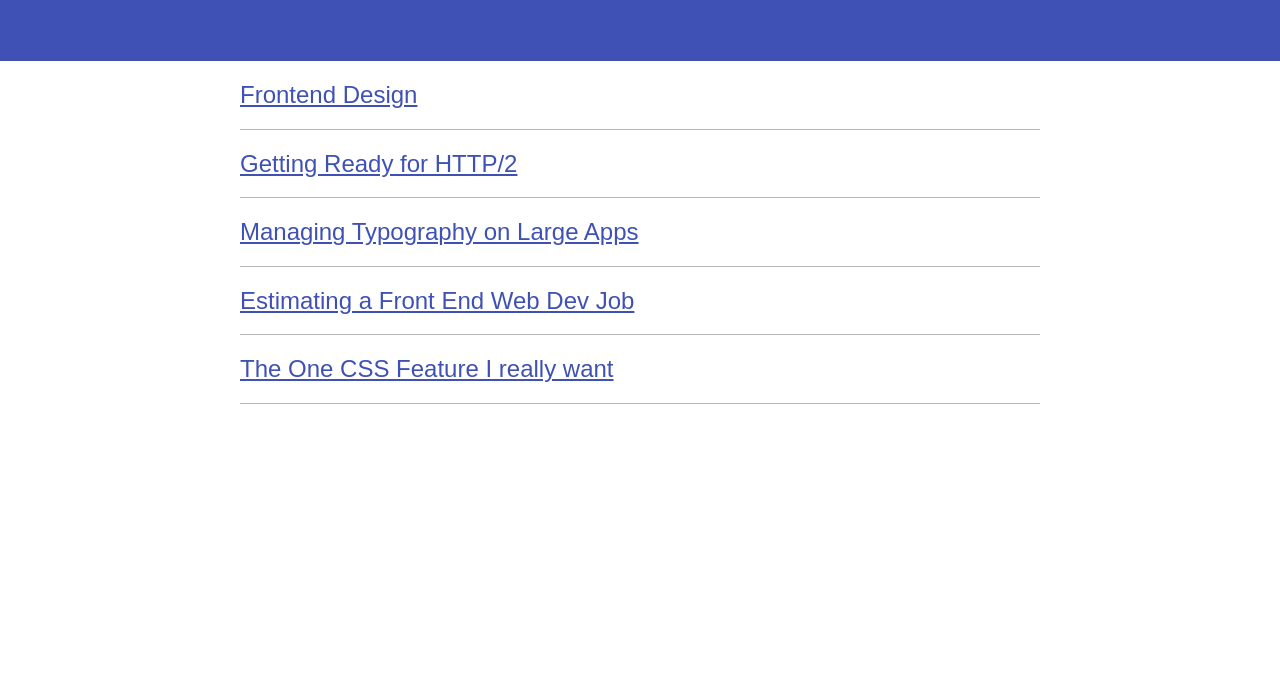
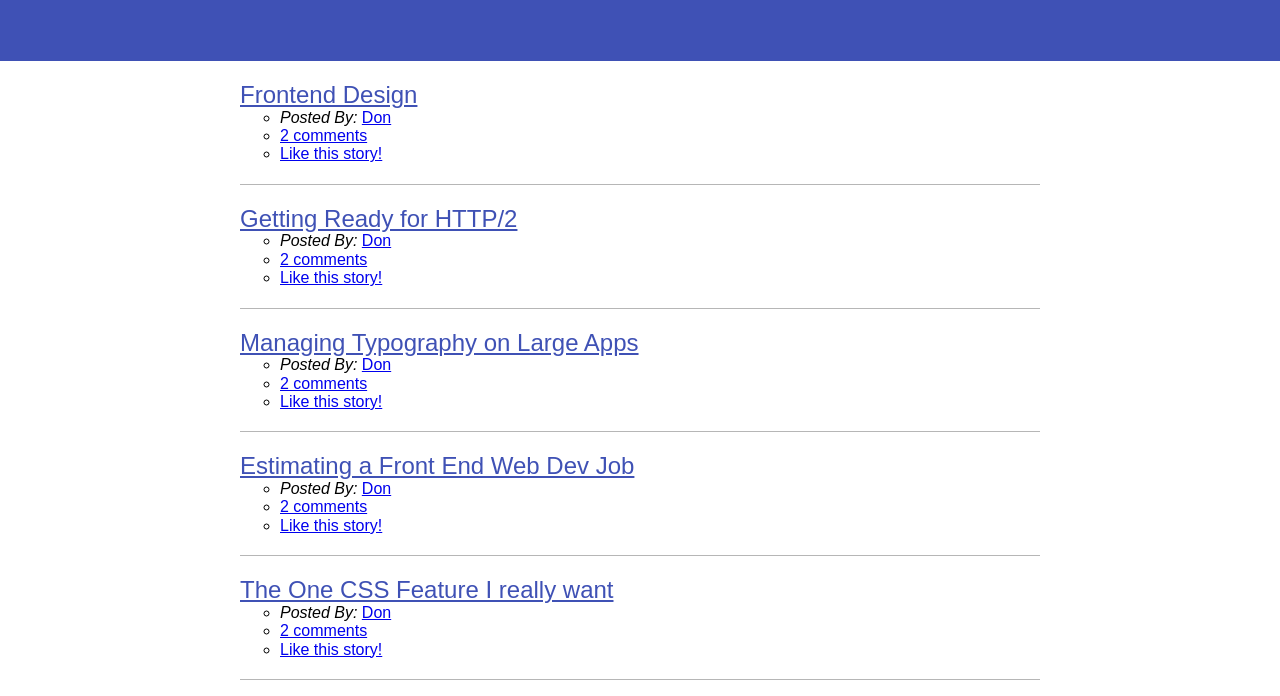
Before and after one commit to amitnawab/FronEndNewsScreencast, a plain HTML site: page index.html in a window 1280 px wide. Shown: the part 106-802 px from the top of the page. Drawn offline with Linux system fonts and the light colour scheme.

Commit message:
added meta data

```diff
--- a/index.html
+++ b/index.html
@@ -17,18 +17,78 @@
         <ol class = "news">
           <li class="news-item">
             <a class="news-link" href="#">Frontend Design</a>
+            <ul class='news-meta'>
+              <li class='news-meta-item'>
+                <em>Posted By:</em>
+                <a href="#">Don</a>
+              </li>
+              <li class='news-meta-item'>
+                <a href="#">2 comments</a>
+              </li>
+              <li class='news-meta-item'>
+                <a href="#">Like this story!</a>
+              </li>
+            </ul>
           </li>
           <li class="news-item">
             <a class="news-link" href="#">Getting Ready for HTTP/2</a>
+            <ul class='news-meta'>
+              <li class='news-meta-item'>
+                <em>Posted By:</em>
+                <a href="#">Don</a>
+              </li>
+              <li class='news-meta-item'>
+                <a href="#">2 comments</a>
+              </li>
+              <li class='news-meta-item'>
+                <a href="#">Like this story!</a>
+              </li>
+            </ul>
           </li>
           <li class="news-item">
             <a class="news-link" href="#">Managing Typography on Large Apps</a>
+            <ul class='news-meta'>
+              <li class='news-meta-item'>
+                <em>Posted By:</em>
+                <a href="#">Don</a>
+              </li>
+              <li class='news-meta-item'>
+                <a href="#">2 comments</a>
+              </li>
+              <li class='news-meta-item'>
+                <a href="#">Like this story!</a>
+              </li>
+            </ul>
           </li>
           <li class="news-item">
             <a class="news-link" href="#">Estimating a Front End Web Dev Job</a>
+            <ul class='news-meta'>
+              <li class='news-meta-item'>
+                <em>Posted By:</em>
+                <a href="#">Don</a>
+              </li>
+              <li class='news-meta-item'>
+                <a href="#">2 comments</a>
+              </li>
+              <li class='news-meta-item'>
+                <a href="#">Like this story!</a>
+              </li>
+            </ul>
           </li>
           <li class="news-item">
             <a class="news-link" href="#">The One CSS Feature I really want</a>
+            <ul class='news-meta'>
+              <li class='news-meta-item'>
+                <em>Posted By:</em>
+                <a href="#">Don</a>
+              </li>
+              <li class='news-meta-item'>
+                <a href="#">2 comments</a>
+              </li>
+              <li class='news-meta-item'>
+                <a href="#">Like this story!</a>
+              </li>
+            </ul>
           </li>
         </ol>
       </div>
```
